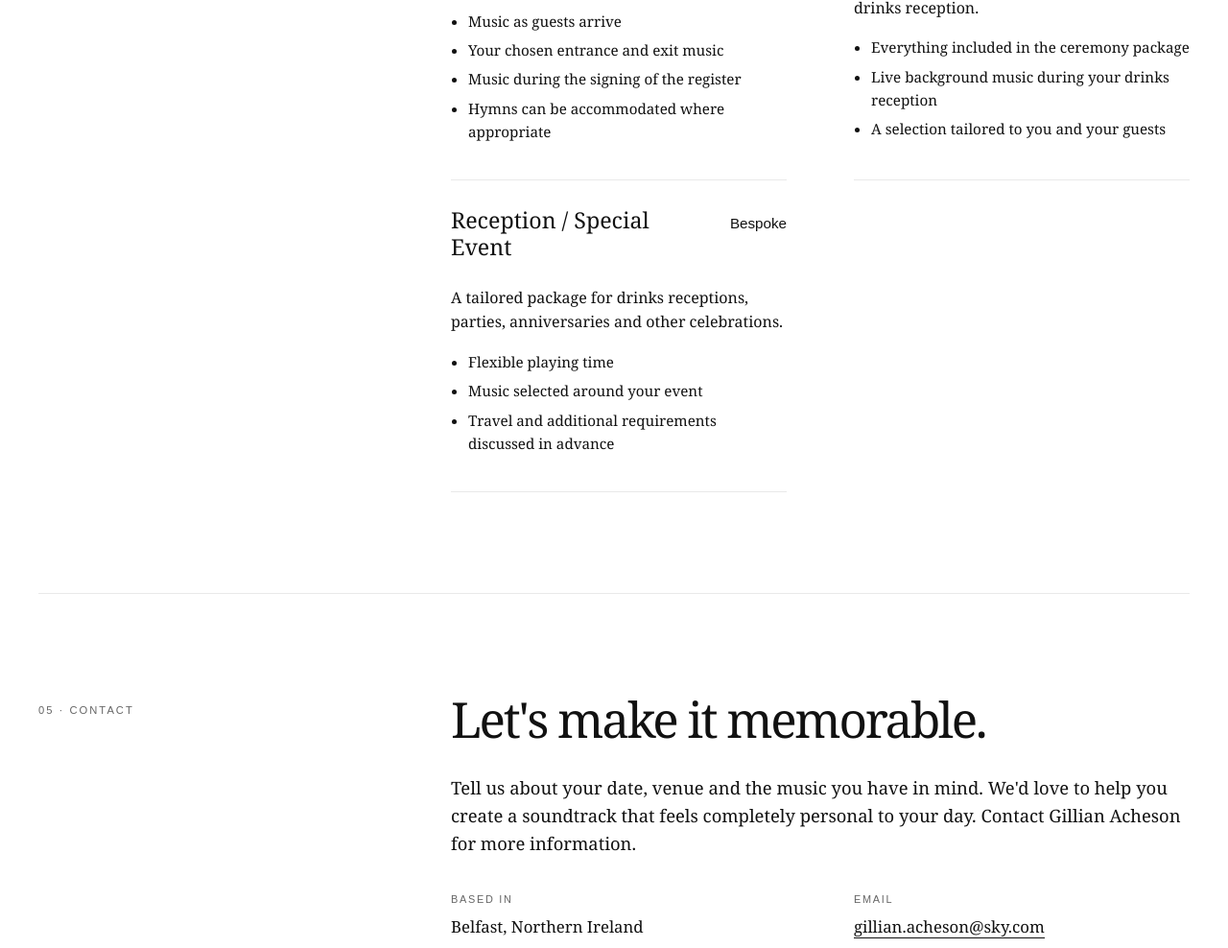
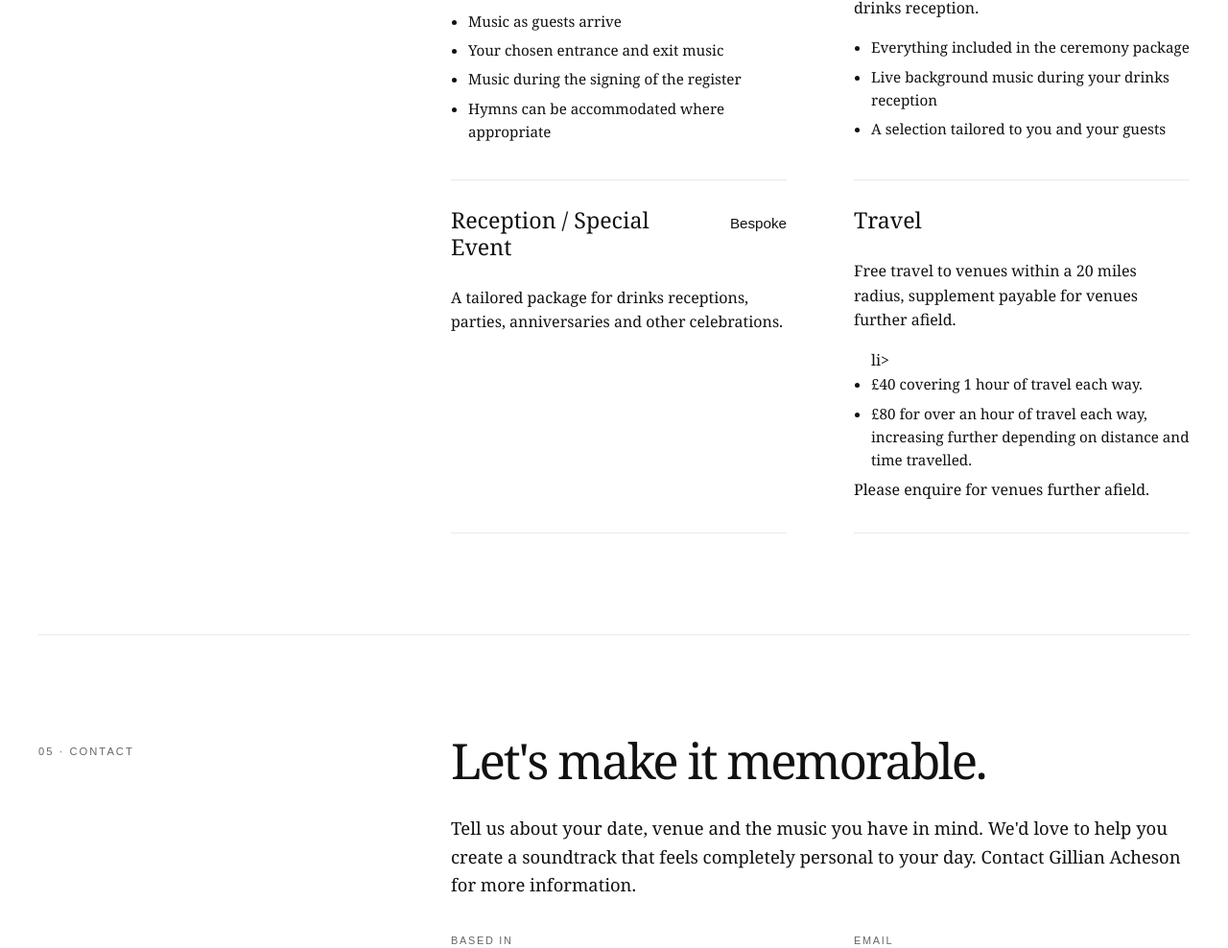
Before and after one commit to markdstockdale/loosestringsquartet, a plain HTML site: page index.html in a window 1280 px wide. Shown: the part 5211-6199 px from the top of the page at 96% size. Drawn offline with Linux system fonts and the light colour scheme.

Commit message:
Update index.html

```diff
--- a/index.html
+++ b/index.html
@@ -581,13 +581,27 @@
                   A tailored package for drinks receptions, parties,
                   anniversaries and other celebrations.
                 </p>
-                <ul>
-                  <li>Flexible playing time</li>
-                  <li>Music selected around your event</li>
-                  <li>Travel and additional requirements discussed in advance</li>
-                </ul>
+
               </article>
 
+               <article class="package">
+                <div class="package-top">
+                  <h3>Travel</h3>
+
+                </div>
+                <p>
+                 Free travel to venues within a 20 miles radius, supplement payable for venues further afield.
+                   </p>
+
+               <ul>
+        li>
+                  <li>£40 covering 1 hour of travel each way. </li>
+                  <li>£80 for over an hour of travel each way, increasing further depending on distance and time travelled.</li>
+                </ul>
+                <p>
+                 Please enquire for venues further afield.
+                   </p>
+              </article>
             </div>
 
 
```
